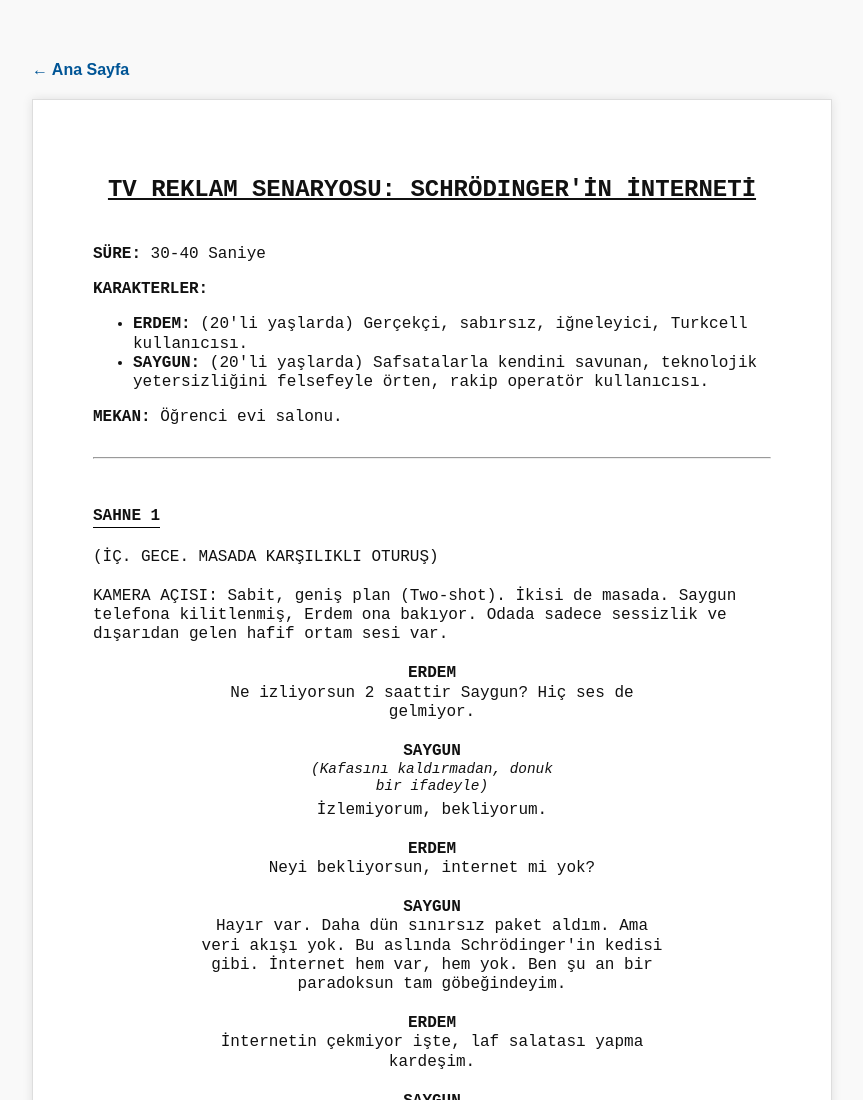
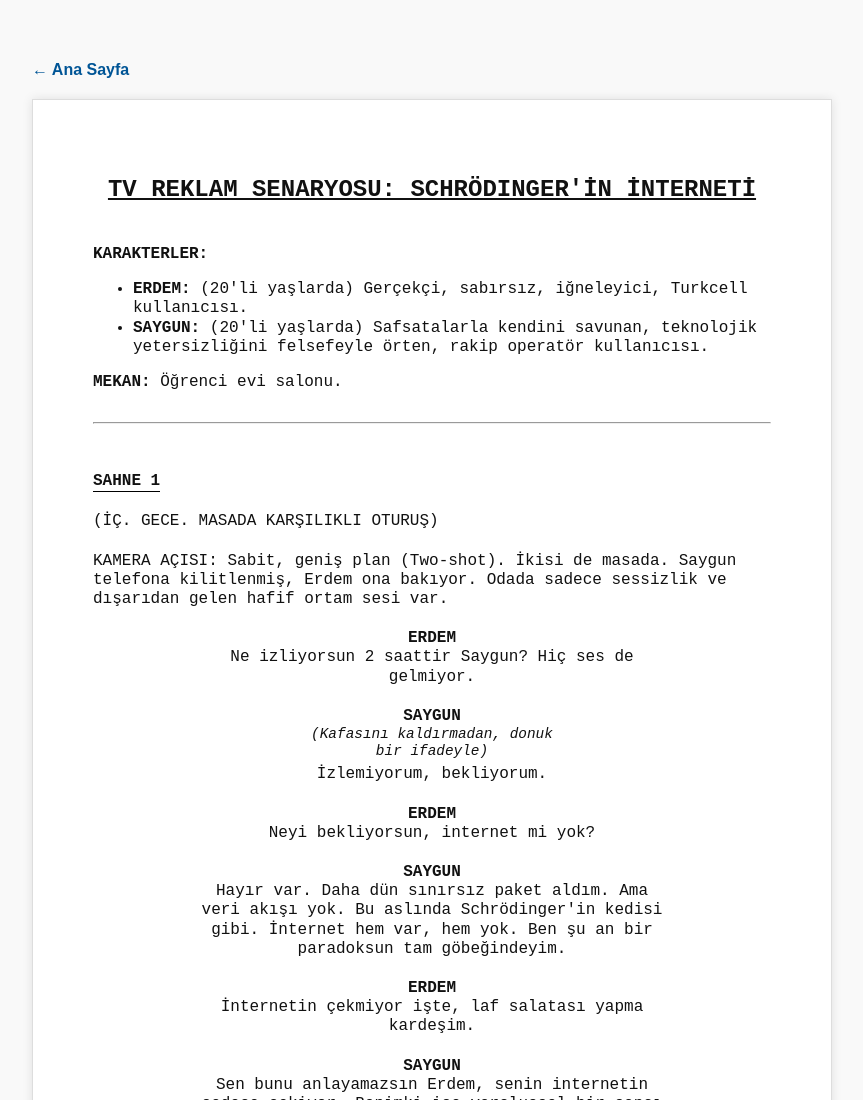
Before and after one commit to dadakvid/turkcell-reklam-202512, a plain HTML site: page senaryolar/TV_AD.html in a window 1280 px wide. Shown: the top 1100 px of the page, without its empty margins (208-1071 px from the left). Drawn offline with Linux system fonts and the light colour scheme.

Commit message:
Update TV_AD.html

```diff
--- a/senaryolar/TV_AD.html
+++ b/senaryolar/TV_AD.html
@@ -34,7 +34,6 @@
         <h1>TV REKLAM SENARYOSU: SCHRÖDINGER'İN İNTERNETİ</h1>
 
         <div class="meta">
-            <p><strong>SÜRE:</strong> 30-40 Saniye</p>
             <p><strong>KARAKTERLER:</strong></p>
             <ul>
                 <li><strong>ERDEM:</strong> (20'li yaşlarda) Gerçekçi, sabırsız, iğneleyici, Turkcell kullanıcısı.</li>
```
